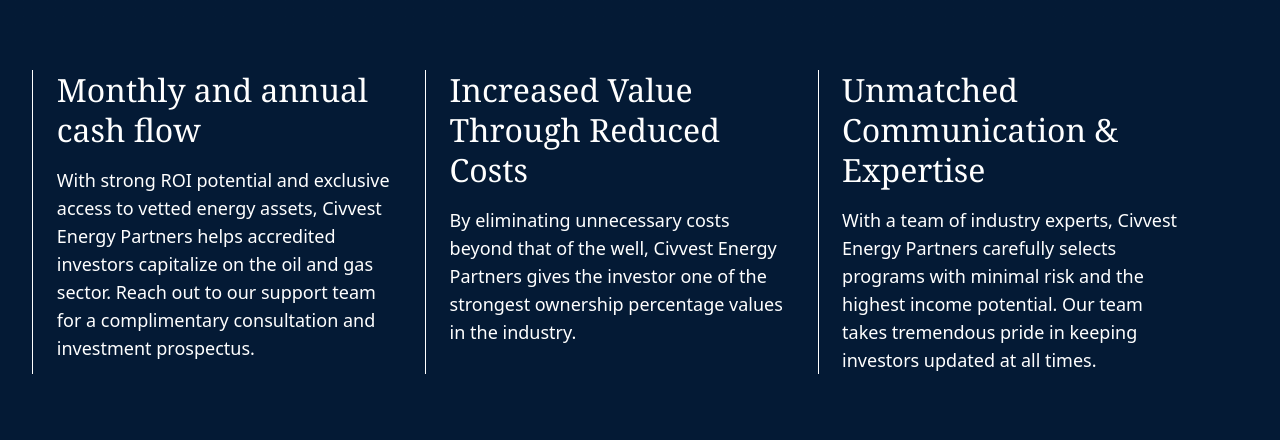
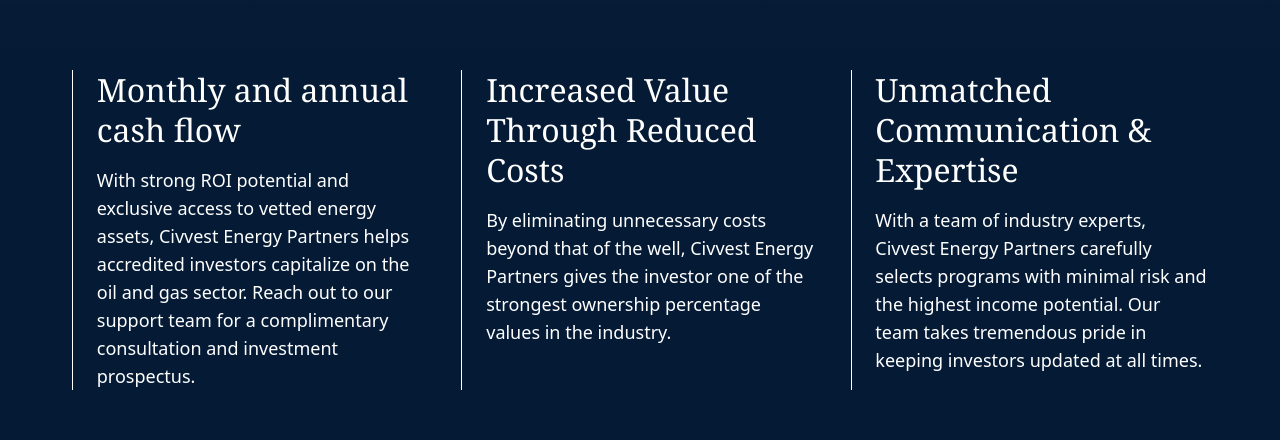
Before and after one commit to frankkdesmondd/civvest, a React (Vite) app in the folder frontend/: page / in a window 1280 px wide. Shown: the part 826-1266 px from the top of the page. Built offline with nearby package versions, Linux system fonts and the light colour scheme; no server answers.

Commit message:
Update NextBody.tsx

```diff
--- a/frontend/src/components/NextBody.tsx
+++ b/frontend/src/components/NextBody.tsx
@@ -16,13 +16,16 @@ const NextBody: React.FC = () => {
   }, []);
 
   return (
-    <div className="relative flex flex-col px-4 sm:px-[2em] bg-[#041a35] pb-[9em]">
+    <div className="relative bg-[#041a35] pb-[9em]">
 
-      {/* FADE FROM HEROSECTION INTO NEXTBODY */}
-      <div className="absolute top-[-8em] left-0 w-full h-[14em] bg-linear-to-b from-transparent via-[#041a35]/95 to-[#041a35] pointer-events-none z-10"></div>
+      {/* FADE FROM HEROSECTION INTO NEXTBODY - Moved outside centered container */}
+      <div className="absolute top-[-14em] left-0 w-full h-[14em] bg-linear-to-b from-transparent via-[#041a35]/99 to-[#041a35] pointer-events-none z-10"></div>
+
+      {/* Centered container wrapper */}
+      <div className="max-w-[1200px] mx-auto px-4 sm:px-[2em] w-full relative z-20">
 
         {/* MAIN BLOCKS */}
-      <div className="relative px-[2em] lg:px-0 z-20 flex flex-col lg:flex-row gap-[3em] lg:gap-[2em] mt-[6em]">
+        <div className="flex flex-col lg:flex-row gap-[3em] lg:gap-[2em] mt-[6em]">
 
           {/* BLOCK 1 */}
           <div className="flex gap-[1.5em]">
@@ -86,7 +89,9 @@ const NextBody: React.FC = () => {
             <p className='text-white flex font-serif'>OPEN TO ACCREDITED INVESTORS ONLY</p>
             <p className='flex text-white font-semibold'>Standard Bond Offering</p>
             <Link to='/bond-plans'>
-          <button className='flex text-black bg-[#e7f2ff] px-[2em] py-[0.8em] cursor-pointer hover:bg-blue-800 hover:text-white'>Find Out More And Invest</button>
+              <button className='flex text-black bg-[#e7f2ff] px-[2em] py-[0.8em] cursor-pointer hover:bg-blue-800 hover:text-white'>
+                Find Out More And Invest
+              </button>
             </Link>
           </div>
         </div>
@@ -116,6 +121,7 @@ const NextBody: React.FC = () => {
           </Link>
         </div>
 
+      </div> {/* End of centered container */}
     </div>
   );
 };
```
Lines whose indentation alone changed are shown as unchanged.
